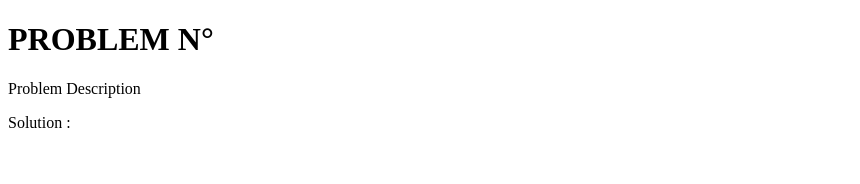
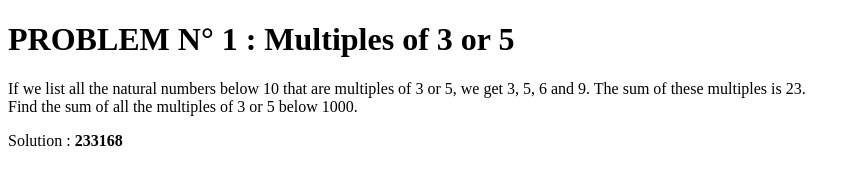
Before and after one commit to saabaaah/js_euler_project, a plain HTML site: page index.html in a window 1280 px wide. Shown: the whole page, without its empty margins (0-860 px from the left). Drawn offline with Linux system fonts and the light colour scheme.

Commit message:
+ problem 1

```diff
--- a/index.html
+++ b/index.html
@@ -5,9 +5,12 @@
 </head>
 <body>
 
-	<h1> PROBLEM N° <span id="problem_number"></span></h1>
-	<p>
-		Problem Description
+	<h1> PROBLEM N°
+		<span id="problem_number"></span> :
+		<span id="problem_title"></span>
+	</h1>
+	<p id="problem_description">
+
 	</p>
 	<p>
 		Solution :
@@ -15,6 +18,6 @@
 	</p>
 
 	<!-- JS Script -->
-	<script type="text/javascript" src="./script.js"/>
+	<script type="text/javascript" src="./script.js"></script>
 </body>
 </html>
--- a/script.js
+++ b/script.js
@@ -2,14 +2,47 @@
 
 
 // call the problem function
+problem_1();
 
 
+// ------------------------ SETUP FUNCTIONS ----------------------- //
 // set up fct to update HTML page
-function setUp(number, solution) {
+function setUp(number, title, description, solution) {
 
-	// Put the problem number in the HTML Page !
-	document.getElementById("problem_number").innerHtml = number;
+	// Put the problem data in the HTML Page !
+	document.getElementById("problem_number").innerHTML = number;
+	document.getElementById("problem_title").innerHTML = title;
+	document.getElementById("problem_description").innerHTML = description;
 
 	// Put the solution in the HTML Page !
-	document.getElementById("solution_goes_here").innerHtml = solution;
+	document.getElementById("solution_goes_here").innerHTML = solution;
 }
+
+
+// ------------------------ PROBLEMS Functions ---------------------- //
+
+// problem N° 1 !
+function problem_1() {
+	// this is the solution
+	let solution;
+	let title = "Multiples of 3 or 5";
+	let description = "If we list all the natural numbers below 10 that are multiples of 3 or 5, we get 3, 5, 6 and 9. The sum of these multiples is 23.\
+	 					<br> Find the sum of all the multiples of 3 or 5 below 1000.";
+
+	// find solution
+	let max_value = 1000;
+	// set of nutaral multiples of 3 under max_value :
+	const setMultiples3_5 = new Set();
+	// adding multiples
+	for (var i = 1; i*3 < max_value || i*5 < max_value; i++) {
+		if (i*3 < max_value)
+			setMultiples3_5.add(i*3);
+		if (i*5 < max_value)
+			setMultiples3_5.add(i*5);
+	}
+	//console.log("setMultiples3_5", setMultiples3_5);
+	solution = Array.from(setMultiples3_5).reduce((a, b) => a + b, 0);
+
+	// set html data
+	setUp(1, title, description, solution);
+}
```
